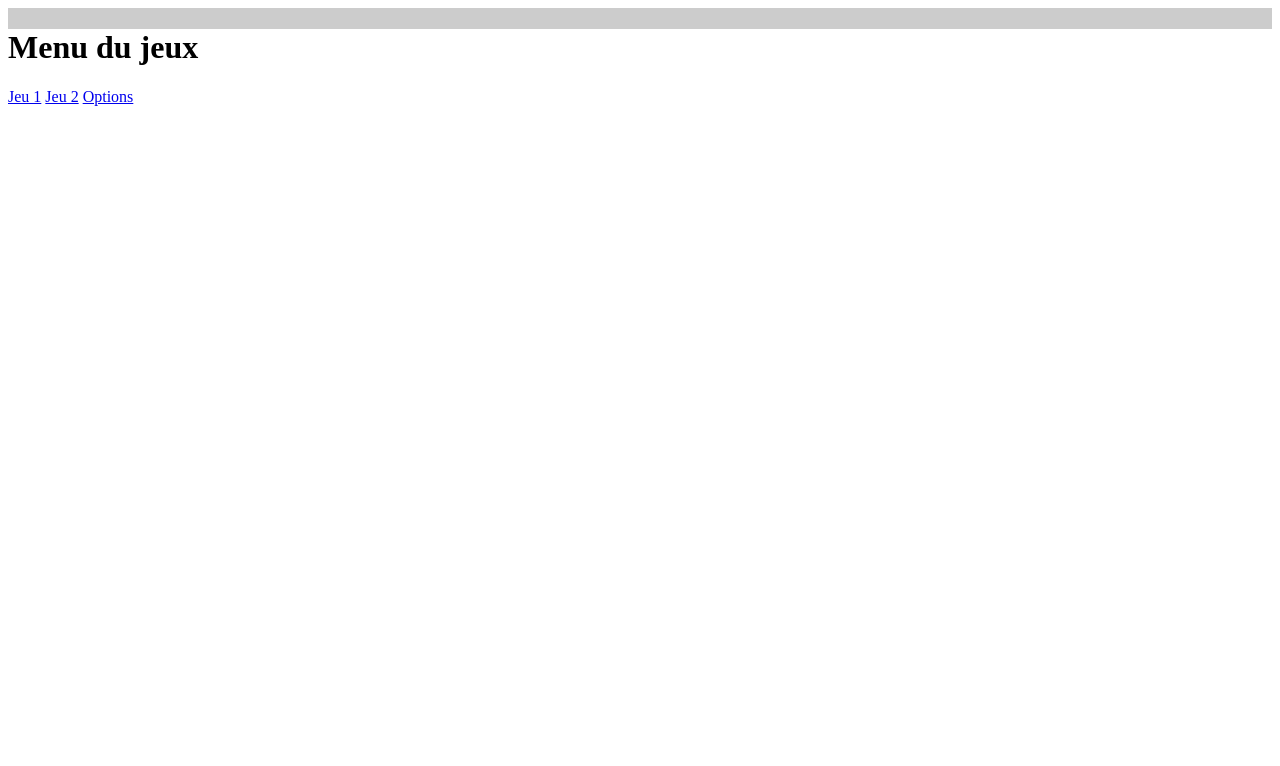
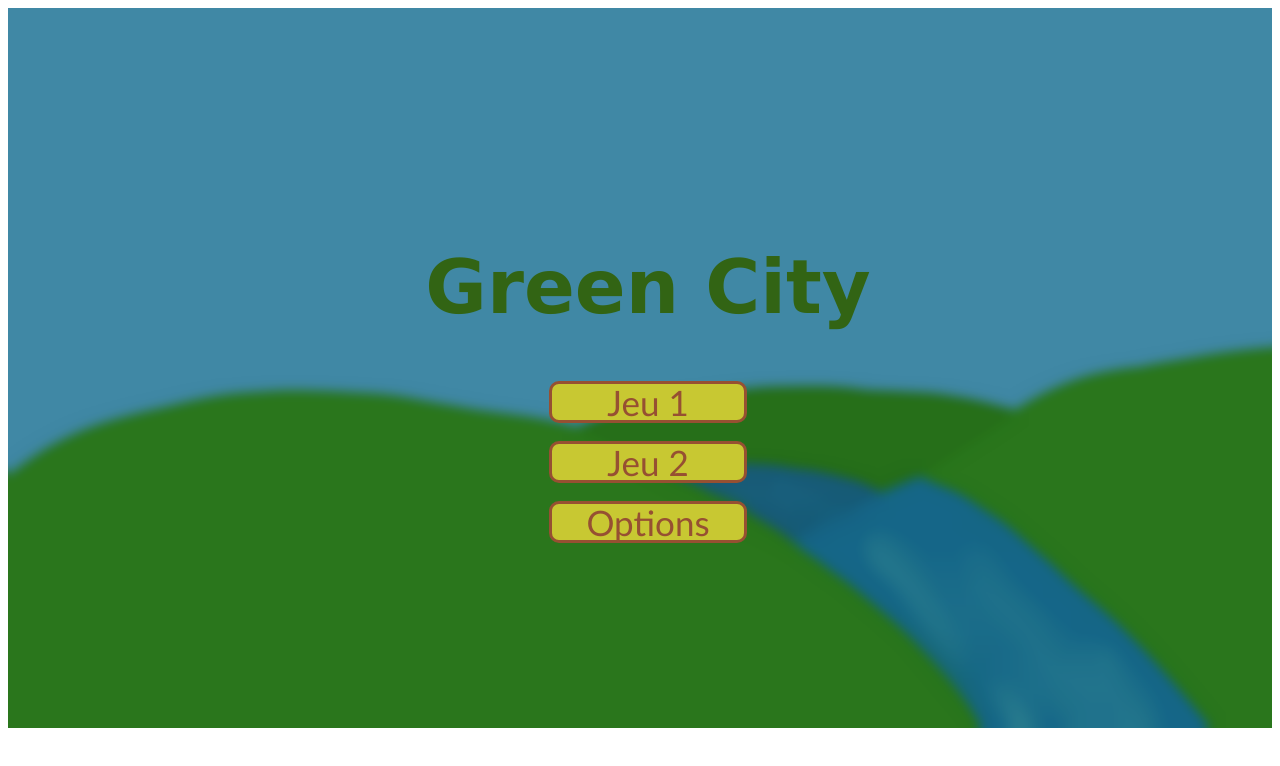
Before and after one commit to JDRSinclair/NDI-Rallonges-Sans-Fils-2023, a SvelteKit app in the folder projetNDI-LRSF/: page / in a window 1280 px wide. Shown: the top 766 px of the page. Built offline with nearby package versions, Linux system fonts and the light colour scheme.

Commit message:
Le menu moche mais en mieux

```diff
--- a/projetNDI-LRSF/src/routes/+page.svelte
+++ b/projetNDI-LRSF/src/routes/+page.svelte
@@ -16,13 +16,14 @@
             settingsOpen = true;
         }
     }
+
 </script>
 
 <body>
     <div id="mainDiv">
-        <h1>Menu du jeux</h1>
-        <a href="/game1">Jeu 1</a>
-        <a href="/game2">Jeu 2</a>
+        <h1>Green City</h1>
+        <a href="/game1">Jeu 1</a><br>
+        <a href="/game2">Jeu 2</a><br>
         <a href="#" on:click={handleClickSettings}>Options</a>
 
         {#if settingsOpen}
@@ -41,10 +42,43 @@
 
 
 #mainDiv {
+    display: flex;
+    flex-direction: column;
+    justify-content: center;
+    align-items: center;
     width: 100vw;
     height: 56.25vw; /* 16/9 aspect ratio */
     max-height: 100vh;
-    background-color: white; /* Ajoute une couleur de fond pour mieux voir la div */
+    background-size: cover; /* Ajuste la taille du fond pour couvrir toute la div */
+    background-position: center; /* Centre le fond */
+    background-repeat: no-repeat; /* Empêche la répétition du fond */
+    background-image: url("./assets/fondFlou.png");
+    text-align: center;
 
 }
+
+h1{
+    text-align: center;
+    font-size: 75px;
+    font-family: 'Lucida Sans', 'Lucida Sans Regular', 'Lucida Grande', 'Lucida Sans Unicode', Geneva, Verdana, sans-serif;;
+    color:rgb(50,100,20)
+}
+
+a{
+    display: flex;
+    flex-direction: column;
+    justify-content: center;
+    align-items: center;
+    text-align: center;
+    width: 15%;
+    height : 5%;
+    border: solid;
+    border-color: rgb(150,80,50);
+    background-color: rgb(200, 200, 50);
+    color : rgb(150,80,50);
+    text-decoration: none;
+    border-radius: 10px;
+    font-size: 35px;
+    font-family: 'Gill Sans', 'Gill Sans MT', Calibri, 'Trebuchet MS', sans-serif;
+}
 </style>
```
Also changed, not shown: projetNDI-LRSF/src/routes/assets/fondFlou.png (added).
